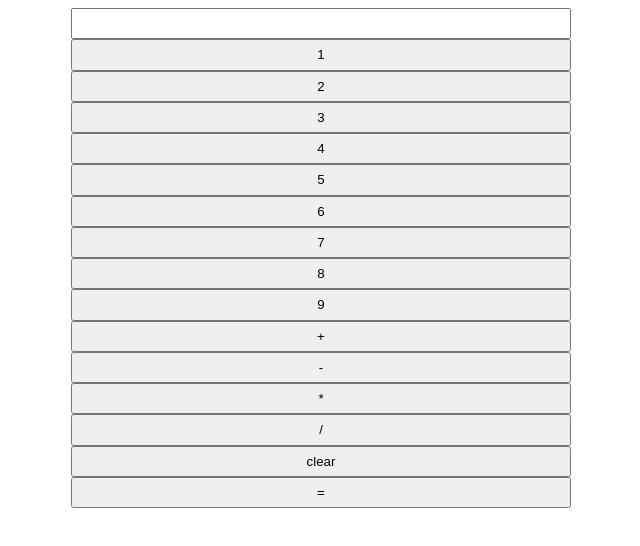
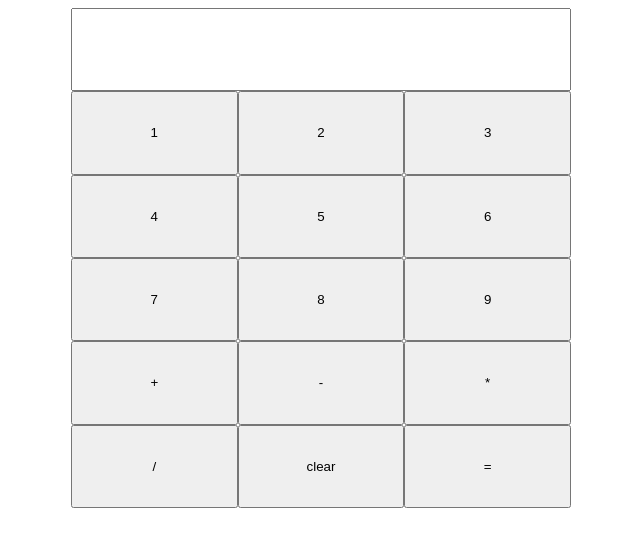
Before and after one commit to Shaky-Sahil/calculator, a plain HTML site: page index.html in a window 1280 px wide. Shown: the whole page, without its empty margins (319-959 px from the left). Drawn offline with Linux system fonts and the light colour scheme.

Commit message:
made it look like a calculator

```diff
--- a/style.css
+++ b/style.css
@@ -4,4 +4,8 @@
     height: 500px;
     text-align: center;
     display: grid;
+    grid-template-columns: repeat(3,3fr);
 }
+.screen{
+    grid-column:1/4;
+}
```
